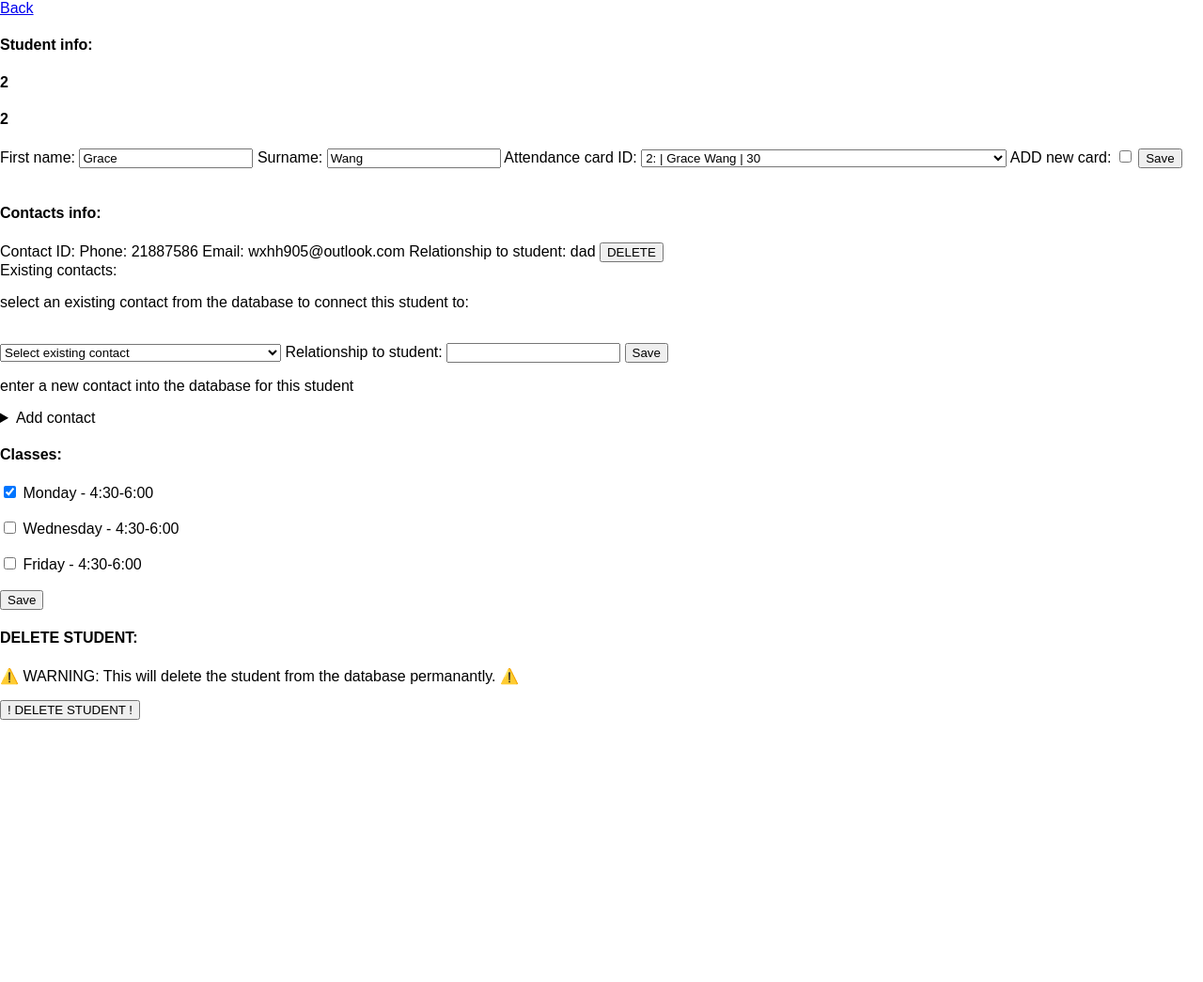
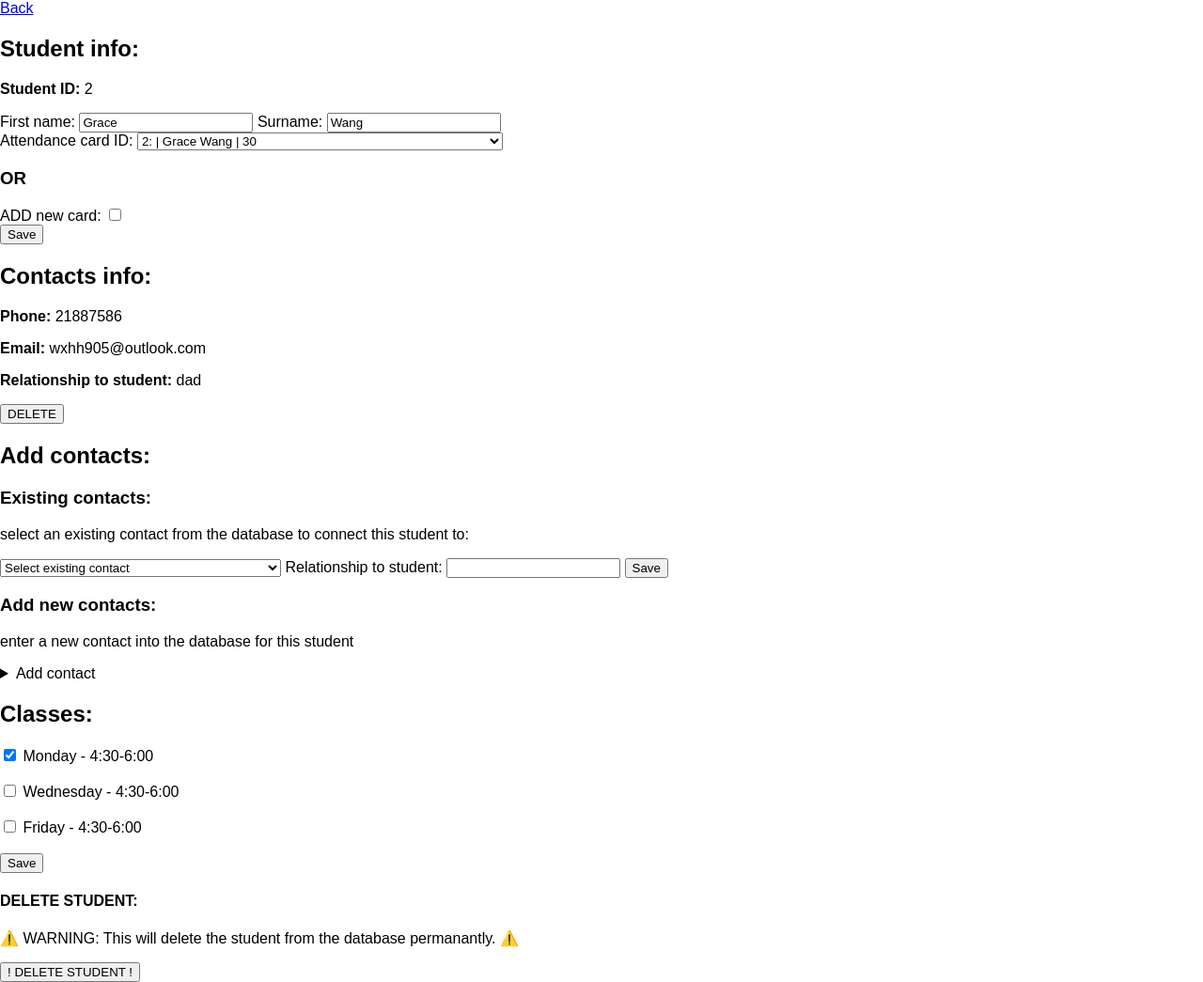
Before and after one commit to Av510/ambition_TKD, a Flask app: a page that uses attendance_tracker/Templates/editpage.html in a window 1280 px wide. Shown: the part 128-1173 px from the top of the page at 94% size. Before the commit the page ends 894 px from the top, so only its background shows below. Run offline with Flask 3, Linux system fonts and the light colour scheme; data comes from the database, SQL or seed files in the repository.

Commit message:
Refactor edit student page layout and styles

```diff
--- a/attendance_tracker/Templates/editpage.html
+++ b/attendance_tracker/Templates/editpage.html
@@ -8,21 +8,21 @@ Edit student
 
 <link rel="stylesheet" href="{{ url_for('static', filename='editpage.css') }}">
 
-    <main>
+    <a class="back-button" href="{{ og_page }}">Back</a>
 
-        <a href="{{ og_page }}">Back</a>
+    <section>
+
+          <h2>Student info:</h2>
+
+          <form method="POST" action="{{ url_for('update_student', student_id=student_id) }}">
 
 
-
-        <h4>Student info:</h4>
-        <h4>{{student_id}}</h4>
-        <form method="POST" action="{{ url_for('update_student', student_id=student_id) }}">
-
-            <h4>{{student_id}}</h4>
+              <p><strong>Student ID: </strong>{{student_id}}</p>
 
               <input type = "hidden" name ="og_page" value = {{ og_page }}>
 
               <input type="hidden" name="which_form" value="update_student">
+
               First name:
               <input type="text"
                     name="first_name"
@@ -33,10 +33,11 @@ Edit student
                     name="surname"
                     value="{{student["surname"]}}">
 
-
+              <div class="card-section">
                   <label for="attendance_card_id">Attendance card ID:</label>
 
                       <select name="attendance_card_id">
+
                         <option disabled>
                           card id | students | attendance count
                         </option>
@@ -51,54 +52,68 @@ Edit student
                               {{at_d[cards]["Count"]}}
                           </option>
                         {% endfor %}
+
                       </select>
-            <label> ADD new card:</label>
+
+                  <h3> OR </h3>
+
+                  <label class="new-card"> ADD new card:</label>
                     <input type="checkbox" name="new_card">
-            <button type="submit">
+
+              </div>
+
+                  <button class="save-button" type="submit">
                       Save
                   </button>
 
           </form>
-        <br>
 
+    </section>
 
+        <section>
 
-        <h4>Contacts info:</h4>
+            <h2>Contacts info:</h2>
 
                 {% for c in contacts %}
+                  <div class="student-contacts">
+
                       <form method="POST" action="{{ url_for('update_student', student_id=student_id) }}">
+
                           <input type="hidden" name="which_form" value="delete_contact">
 
                           <input type = "hidden" name ="og_page" value = {{ og_page }}>
 
-                Contact ID:
-                <input type="hidden"
-                      name="contact_id"
-                      value="{{c['contact_id']}}">
+                          <input type="hidden" name="contact_id" value="{{c['contact_id']}}">
 
-                Phone: {{c["phone"]}}
+                          <p><strong>Phone:</strong> {{c["phone"]}} </p>
 
-                Email: {{c["email"]}}
+                          <p><strong>Email:</strong> {{c["email"]}} </p>
 
-                Relationship to student: {{c["relationship_to_student"]}}
+                          <p><strong>Relationship to student:</strong> {{c["relationship_to_student"]}} </p>
 
-              <button type="submit">
+                          <button class="delete-button" type="submit">
                             DELETE
                           </button>
-                <br>
+
                       </form>
+
+                  </div>
                 {% endfor %}
 
+            <h2>Add contacts:</h2>
 
-        Existing contacts:
+            <h3>Existing contacts:</h3>
             <p> select an existing contact from the database to connect this student to:</p>
-                <br>
+              <div class="contact-section">
+
                     <form method="POST" action="{{ url_for('update_student', student_id=student_id) }}">
                         <input type="hidden" name="which_form" value="select_contact">
 
                         <input type = "hidden" name ="og_page" value = {{ og_page }}>
 
+
                         <select name="exist_contact">
+
                           <option value=""> Select existing contact </option>
                           {% for c in all_contacts %}
                             <option value="{{c['contact_id']}}">
@@ -107,17 +122,23 @@ Edit student
                                 {{c['email']}}
                             </option>
                           {% endfor %}
+
                         </select>
+
+
                         Relationship to student:
                         <input type="text"name="relation_ex">
 
-                <button type="submit">
+                        <button class="save-button" type="submit">
                           Save
                         </button>
 
                     </form>
+              </div>
 
+            <h3>Add new contacts:</h3>
             <p> enter a new contact into the database for this student</p>
+            <div class="contact-section">
                 <details>
                       <summary>Add contact</summary>
 
@@ -138,16 +159,20 @@ Edit student
                         <input type="text"
                                 name="relationship_to_student">
 
-                <button type="submit">
+                        <button class="save-button" type="submit">
                                 ADD
                         </button>
                       </form>
                 </details>
 
+            </div>
+
+        </section>
 
 
+        <section>
 
-        <h4>Classes:</h4>
+            <h2>Classes:</h2>
 
             <form method="POST" action="{{ url_for('update_student', student_id=student_id) }}">
                 <input type="hidden" name="which_form" value="change_classes">
@@ -159,13 +184,14 @@ Edit student
                     <label for="{{c['class_id']}}">{{c['week_day']}} - {{c['time']}} </label><br>
                     <br>
                 {% endfor %}
-            <button type="submit">
+                <button class="save-button" type="submit">
                       Save
                 </button>
             </form>
 
+        </section>
 
-
+      <div class ="delete">
           <h4>DELETE STUDENT:</h4>
 
           <p>⚠️ WARNING: This will delete the student from the database permanantly. ⚠️</p>
@@ -175,11 +201,12 @@ Edit student
 
               <input type = "hidden" name ="og_page" value = {{ og_page }}>
 
-            <button type="submit" onclick="return confirm('Are you sure you want to delete this student?')">
+              <button class="delete-button" type="submit" onclick="return confirm('Are you sure you want to delete this student?')">
                     ! DELETE STUDENT !
               </button>
           </form>
 
-    </main>
+      </div>
+
 
 {% endblock %}
```
Lines whose indentation alone changed are shown as unchanged.
